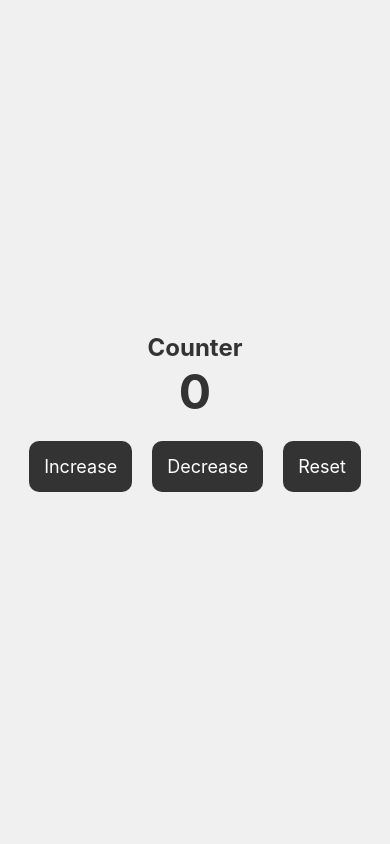
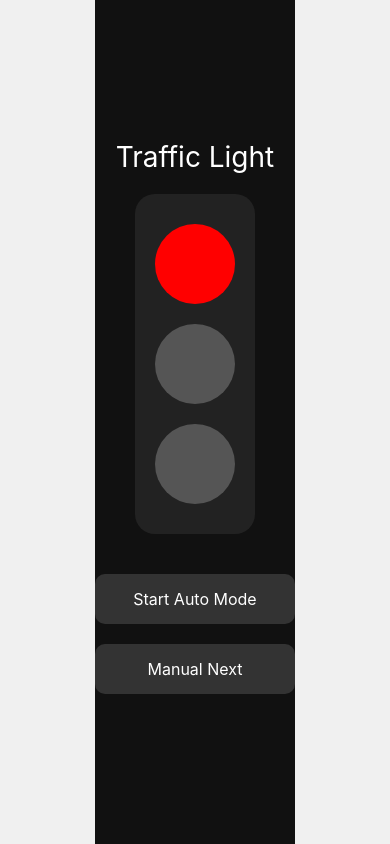
Before and after one commit to Lalitchaudhary01/rn-machine-coding-round, a React Native app: screen / in a window 390 px wide. Built offline with nearby package versions, Linux system fonts and the light colour scheme.

Commit message:
add treffic loight

```diff
--- a/App.tsx
+++ b/App.tsx
@@ -1,11 +1,13 @@
 import React from 'react';
-import { View, Text, StyleSheet } from 'react-native';
+import { View,  StyleSheet } from 'react-native';
 import Counter from './src/components/Counter';
+import TrefficLight from './src/components/TrefficLight';
 
 export default function App() {
   return (
     <View style={styles.container}>
-      <Counter/>
+      {/* <Counter/> */}
+      <TrefficLight/>
     </View>
   );
 }
@@ -17,9 +19,5 @@ const styles = StyleSheet.create({
     alignItems: 'center',
     justifyContent: 'center',
   },
-  title: {
-    fontSize: 24,
-    fontWeight: 'bold',
-    color: '#333',
-  },
+
 });
--- a/src/components/Counter.tsx
+++ b/src/components/Counter.tsx
@@ -13,6 +13,8 @@ const Counter = () => {
       const reset = () => {
         setCount(0);
       }
+
+
   return (
     <View>
       <Text style={styles.title}>Counter</Text>
--- /dev/null
+++ b/src/components/TrefficLight.tsx
@@ -0,0 +1,134 @@
+import React, { useState, useEffect, useRef } from "react";
+import {
+  View,
+  Text,
+  StyleSheet,
+  TouchableOpacity,
+} from "react-native";
+
+type Light = "red" | "yellow" | "green";
+
+const lights: Light[] = ["red", "yellow", "green"];
+
+export default function App(): JSX.Element {
+  const [currentLight, setCurrentLight] = useState<Light>("red");
+  const [isAuto, setIsAuto] = useState<boolean>(false);
+
+  const timerRef = useRef<NodeJS.Timeout | null>(null);
+
+  const durations: Record<Light, number> = {
+    red: 3000,
+    yellow: 1000,
+    green: 3000,
+  };
+
+  const getNextLight = (light: Light): Light => {
+    const currentIndex = lights.indexOf(light);
+    const nextIndex = (currentIndex + 1) % lights.length;
+    return lights[nextIndex];
+  };
+
+  // Auto Mode Logic
+  useEffect(() => {
+    if (isAuto) {
+      timerRef.current = setTimeout(() => {
+        setCurrentLight((prev) => getNextLight(prev));
+      }, durations[currentLight]);
+    }
+
+    return () => {
+      if (timerRef.current) {
+        clearTimeout(timerRef.current);
+      }
+    };
+  }, [currentLight, isAuto]);
+
+  const handleManualNext = (): void => {
+    setIsAuto(false);
+
+    if (timerRef.current) {
+      clearTimeout(timerRef.current);
+    }
+
+    setCurrentLight((prev) => getNextLight(prev));
+  };
+
+  const toggleAuto = (): void => {
+    setIsAuto((prev) => !prev);
+  };
+
+  return (
+    <View style={styles.container}>
+      <Text style={styles.title}>Traffic Light</Text>
+
+      <View style={styles.lightContainer}>
+        <View
+          style={[
+            styles.light,
+            { backgroundColor: currentLight === "red" ? "red" : "#555" },
+          ]}
+        />
+        <View
+          style={[
+            styles.light,
+            { backgroundColor: currentLight === "yellow" ? "yellow" : "#555" },
+          ]}
+        />
+        <View
+          style={[
+            styles.light,
+            { backgroundColor: currentLight === "green" ? "green" : "#555" },
+          ]}
+        />
+      </View>
+
+      <TouchableOpacity style={styles.button} onPress={toggleAuto}>
+        <Text style={styles.btnText}>
+          {isAuto ? "Stop Auto Mode" : "Start Auto Mode"}
+        </Text>
+      </TouchableOpacity>
+
+      <TouchableOpacity style={styles.button} onPress={handleManualNext}>
+        <Text style={styles.btnText}>Manual Next</Text>
+      </TouchableOpacity>
+    </View>
+  );
+}
+
+const styles = StyleSheet.create({
+  container: {
+    flex: 1,
+    backgroundColor: "#111",
+    alignItems: "center",
+    justifyContent: "center",
+  },
+  title: {
+    fontSize: 28,
+    color: "#fff",
+    marginBottom: 20,
+  },
+  lightContainer: {
+    backgroundColor: "#222",
+    padding: 20,
+    borderRadius: 20,
+    marginBottom: 30,
+  },
+  light: {
+    width: 80,
+    height: 80,
+    borderRadius: 40,
+    marginVertical: 10,
+  },
+  button: {
+    backgroundColor: "#333",
+    padding: 15,
+    marginVertical: 10,
+    borderRadius: 10,
+    width: 200,
+  },
+  btnText: {
+    color: "#fff",
+    textAlign: "center",
+    fontSize: 16,
+  },
+});
```
